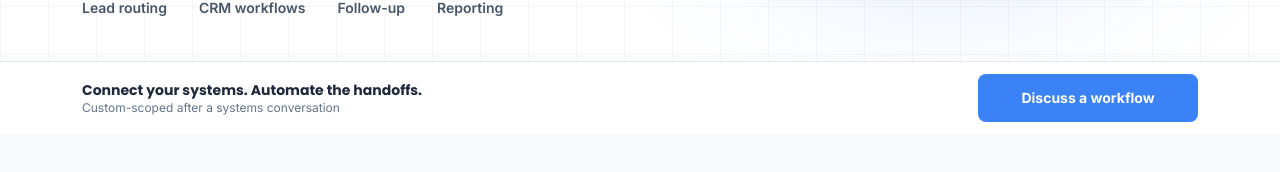
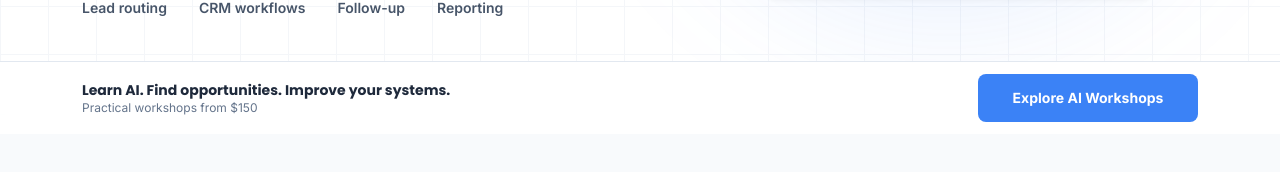
Before and after one commit to Procstar13/LaunchLocal, a Next.js app: page / in a window 1280 px wide. Shown: the part 739-911 px from the top of the page. Built offline with nearby package versions, Linux system fonts and the light colour scheme; no server answers.

Commit message:
Align navigation and service CTAs to education funnel

```diff
--- a/src/components/StickyCta.tsx
+++ b/src/components/StickyCta.tsx
@@ -52,16 +52,16 @@ export default function StickyCta() {
       <div className="page-shell flex items-center justify-between gap-4 py-3 pb-[max(0.75rem,env(safe-area-inset-bottom))]">
         <div className="hidden min-w-0 sm:block">
           <p className="truncate font-display text-sm font-bold text-text-primary">
-            Connect your systems. Automate the handoffs.
+            Learn AI. Find opportunities. Improve your systems.
           </p>
-          <p className="text-xs text-text-muted">Custom-scoped after a systems conversation</p>
+          <p className="text-xs text-text-muted">Practical workshops from $150</p>
         </div>
         <Link
-          href="/?plan=Automation#contact"
+          href="/ai-education"
           className="btn-primary w-full sm:w-auto sm:min-w-[220px]"
           tabIndex={visible ? 0 : -1}
         >
-          Discuss a workflow
+          Explore AI Workshops
         </Link>
       </div>
     </div>
```
